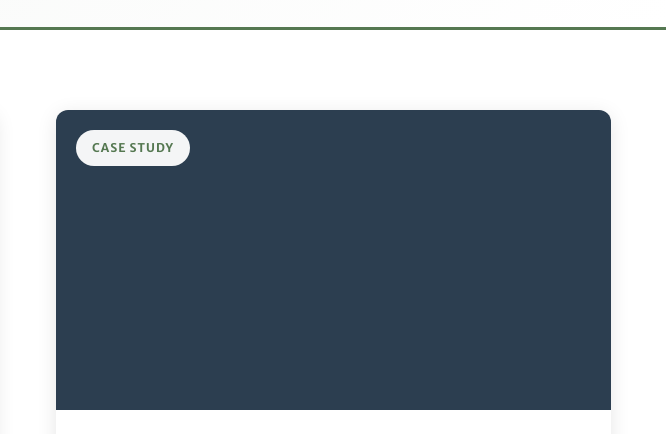
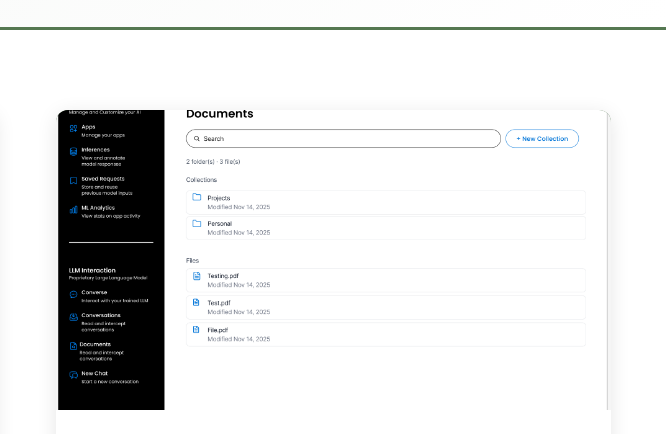
Before and after one commit to chloecook1224/portfolio, a plain HTML site: page ux-projects.html in a window 1280 px wide. Shown: the part 366-800 px from the top of the page, 614-1280 px from the left. Drawn offline with nearby package versions, Linux system fonts and the light colour scheme.

Commit message:
Update ux-projects.html

```diff
--- a/ux-projects.html
+++ b/ux-projects.html
@@ -300,7 +300,7 @@
 
       <!-- NearlyHuman Documents & Versioning -->
       <a href="nearly-human.html" class="project-card">
-        <div class="project-card__image" style="background-color: #2c3e50;">
+        <div class="project-card__image" style="background-image: url('assets/img/dvnh1.png'); background-size: cover; background-position: center; background-color: #557851;"></div>
           <span class="project-card__tag">Case Study</span>
         </div>
         <div class="project-card__content">
```
